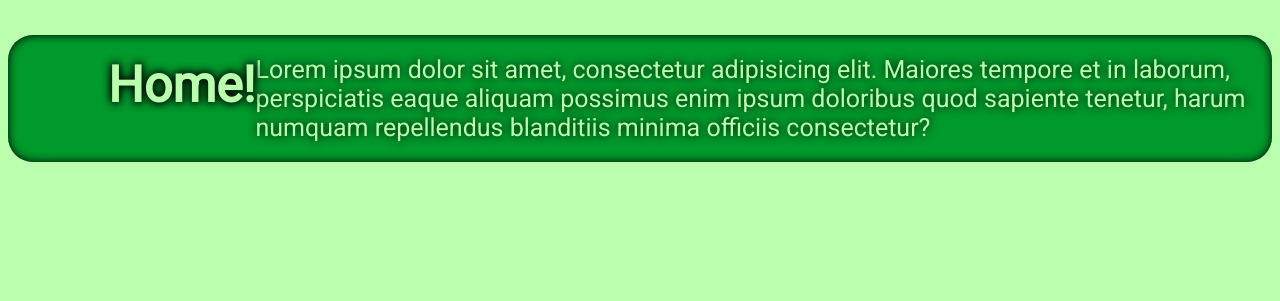
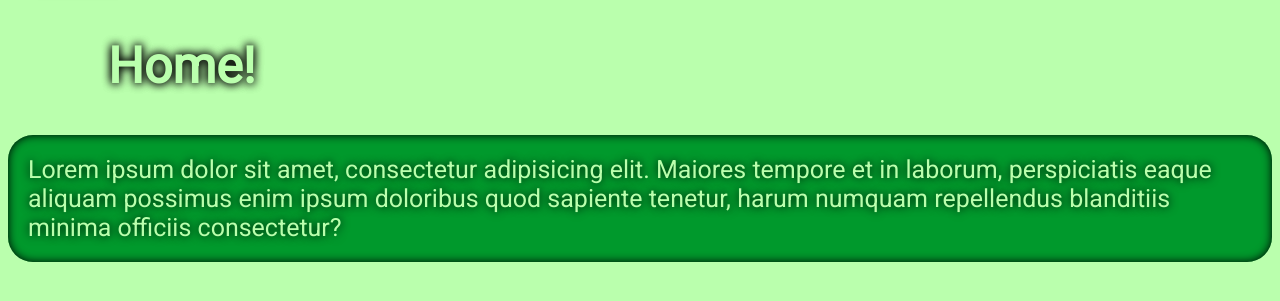
Before and after one commit to Luramoth/Luramoth.github.io, a plain HTML site: page index.html in a window 1280 px wide. Shown: the part 151-452 px from the top of the page. Drawn offline with Linux system fonts and the light colour scheme.

Commit message:
Fix content box

```diff
--- a/CSS/styles.css
+++ b/CSS/styles.css
@@ -89,6 +89,8 @@ button:hover {
     text-shadow: 0px 0px 10px black, 0px 0px 10px black;
     font-size: 50px;
     padding-left: 100px;
+    float: none;
+    text-align: left;
 }
 
 .Content {
```
Also changed, not shown: index.html (+0 -4 lines).
